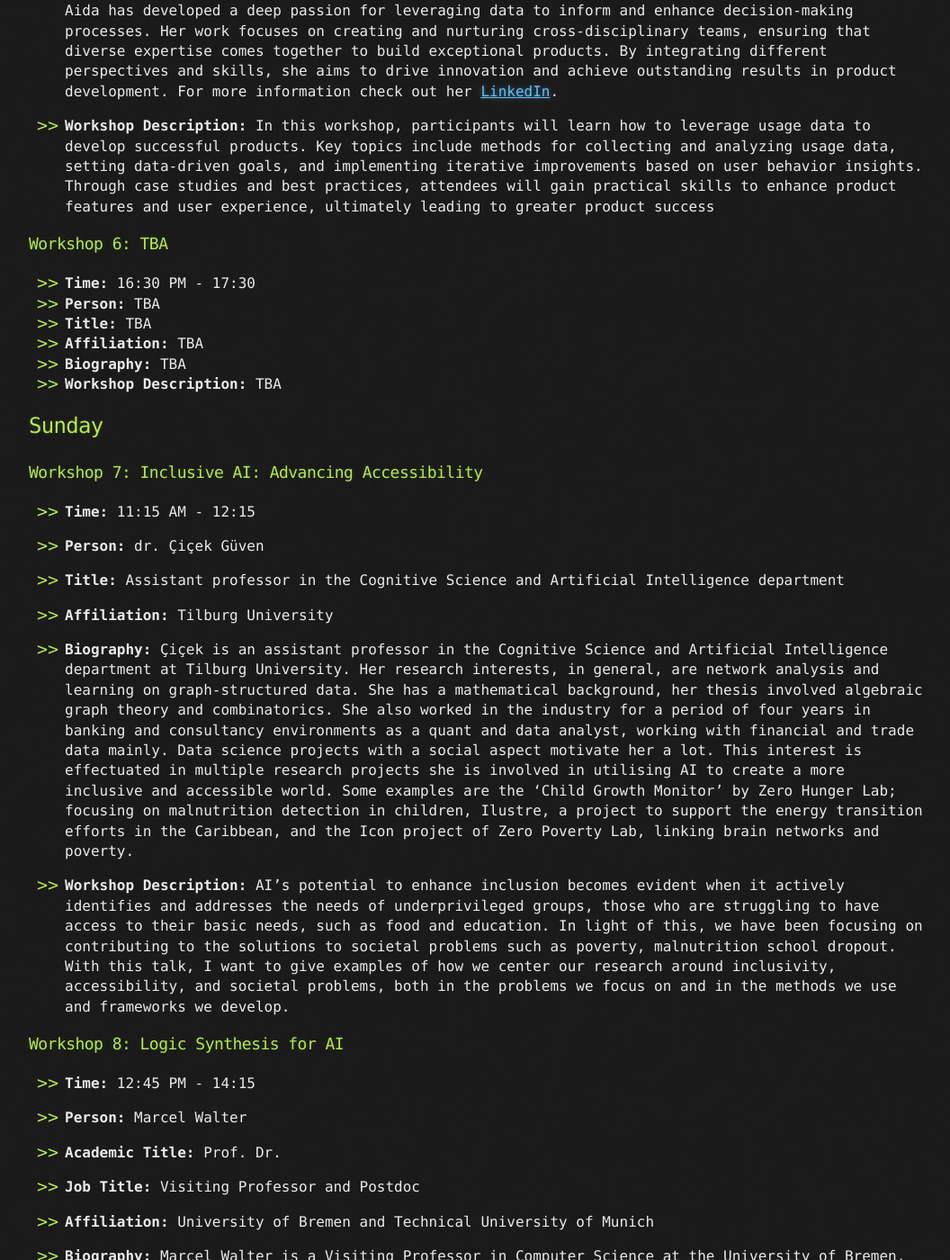
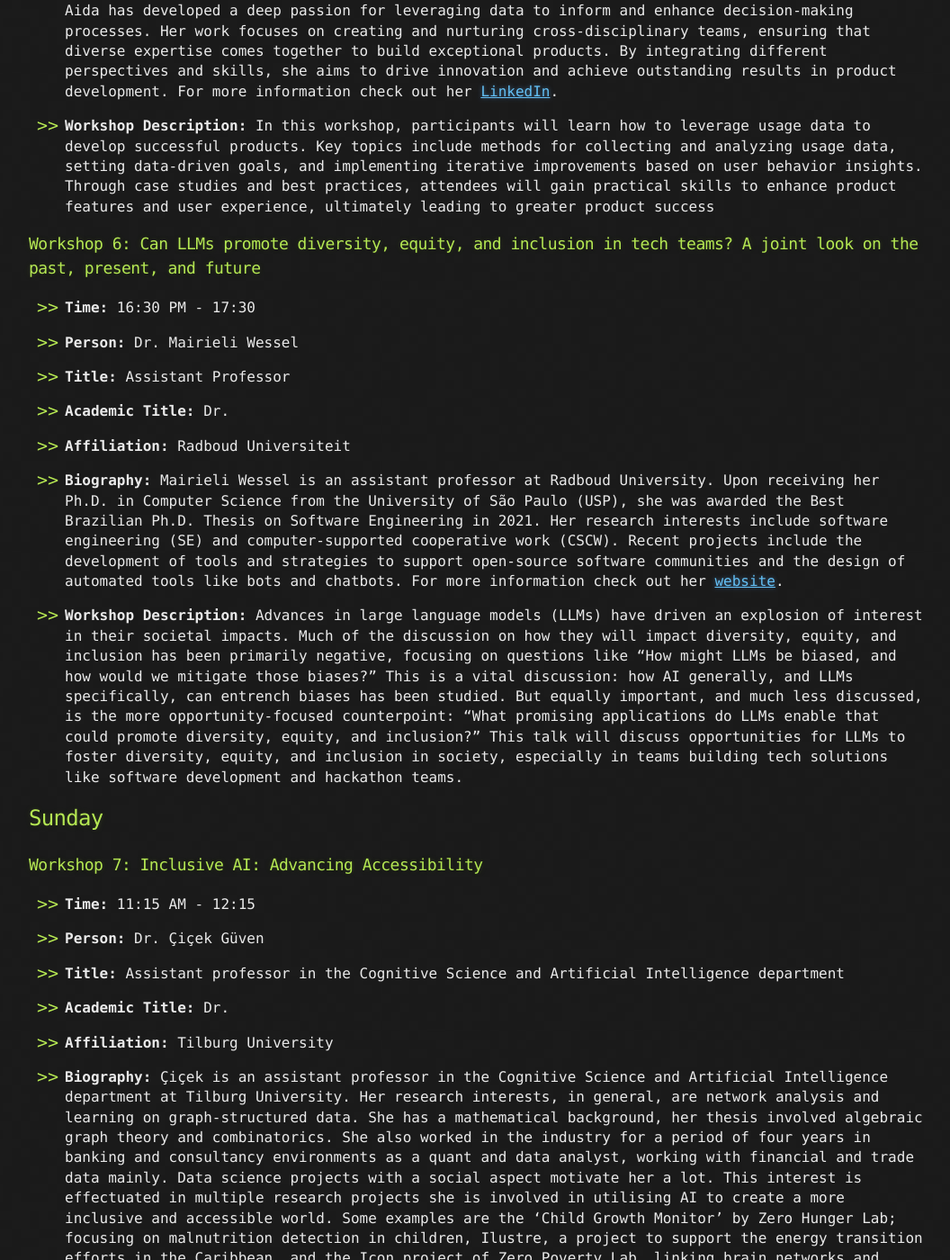
Before and after one commit to hack4her/hack4her.github.io, a Jekyll site: the page built from 2024_workshops.md, in a window 1280 px wide and 1400 px high, scrolled down 2579 px. Shown: the whole window at 90% size, without its empty margins (108-1164 px from the left). Built offline with Jekyll 4.4.1, drawn with Linux system fonts in a browser that asks for light colours; our own code applies the rules of GitHub Pages for plain Markdown files; the repository's description, which GitHub fills in, is left out.

Commit message:
Update 2024_workshops.md

```diff
--- a/2024_workshops.md
+++ b/2024_workshops.md
@@ -97,13 +97,23 @@
 - **Workshop Description:** In this workshop, participants will learn how to leverage usage data to develop successful products. Key topics include methods for collecting and analyzing usage data, setting data-driven goals, and implementing iterative improvements based on user behavior insights. Through case studies and best practices, attendees will gain practical skills to enhance product features and user experience, ultimately leading to greater product success
 
 
-### Workshop 6: TBA
+### Workshop 6: Can LLMs promote diversity, equity, and inclusion in tech teams? A joint look on the past, present, and future
+
 - **Time:** 16:30 PM - 17:30
-- **Person:** TBA
-- **Title:** TBA
-- **Affiliation:** TBA
-- **Biography:** TBA
-- **Workshop Description:** TBA
+
+- **Person:** Dr. Mairieli Wessel
+
+- **Title:** Assistant Professor
+
+- **Academic Title:** Dr.
+
+- **Affiliation:** Radboud Universiteit
+
+- **Biography:** Mairieli Wessel is an assistant professor at Radboud University. Upon receiving her Ph.D. in Computer Science from the University of São Paulo (USP), she was awarded the Best Brazilian Ph.D. Thesis on Software Engineering in 2021. Her research interests include software engineering (SE) and computer-supported cooperative work (CSCW). Recent projects include the development of tools and strategies to support open-source software communities and the design of automated tools like bots and chatbots. For more information check out her [website](https://mairieli.com ).
+
+- **Workshop Description:** Advances in large language models (LLMs) have driven an explosion of interest in their societal impacts. Much of the discussion on how they will impact diversity, equity, and inclusion has been primarily negative, focusing on questions like “How might LLMs be biased, and how would we mitigate those biases?” This is a vital discussion: how AI generally, and LLMs specifically, can entrench biases has been studied. But equally important, and much less discussed, is the more opportunity-focused counterpoint: “What promising applications do LLMs enable that could promote diversity, equity, and inclusion?” This talk will discuss opportunities for LLMs to foster diversity, equity, and inclusion in society, especially in teams building tech solutions like software development and hackathon teams.
+
+
 
 
 ## Sunday
@@ -113,9 +123,11 @@
 
 - **Time:** 11:15 AM - 12:15
 
-- **Person:** dr. Çiçek Güven
+- **Person:** Dr. Çiçek Güven
 
 - **Title:** Assistant professor in the Cognitive Science and Artificial Intelligence department
+
+- **Academic Title:** Dr.
 
 - **Affiliation:**  Tilburg University
 
```
